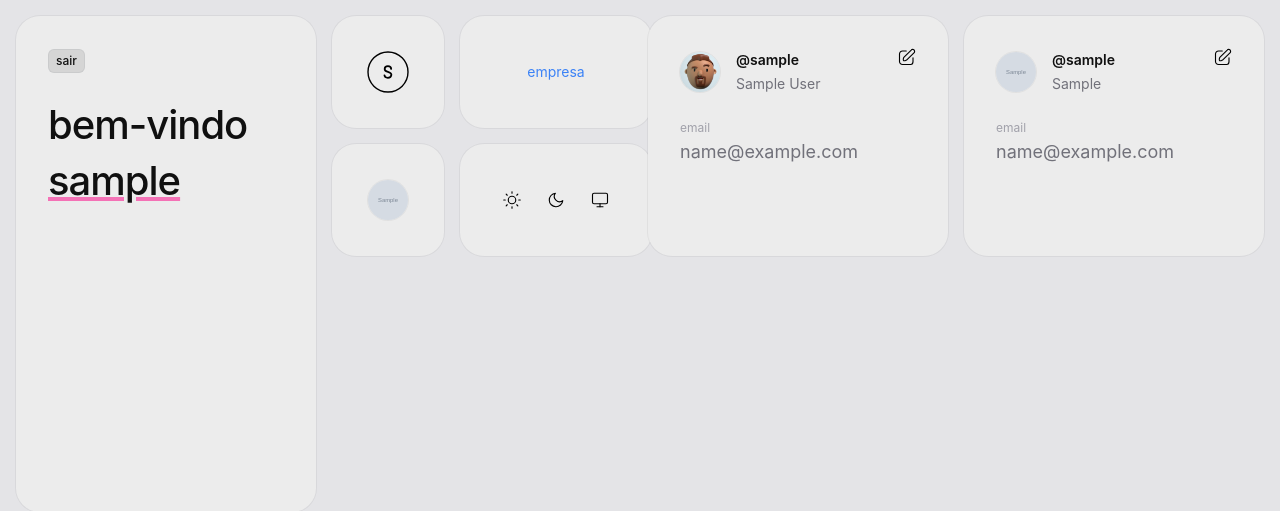
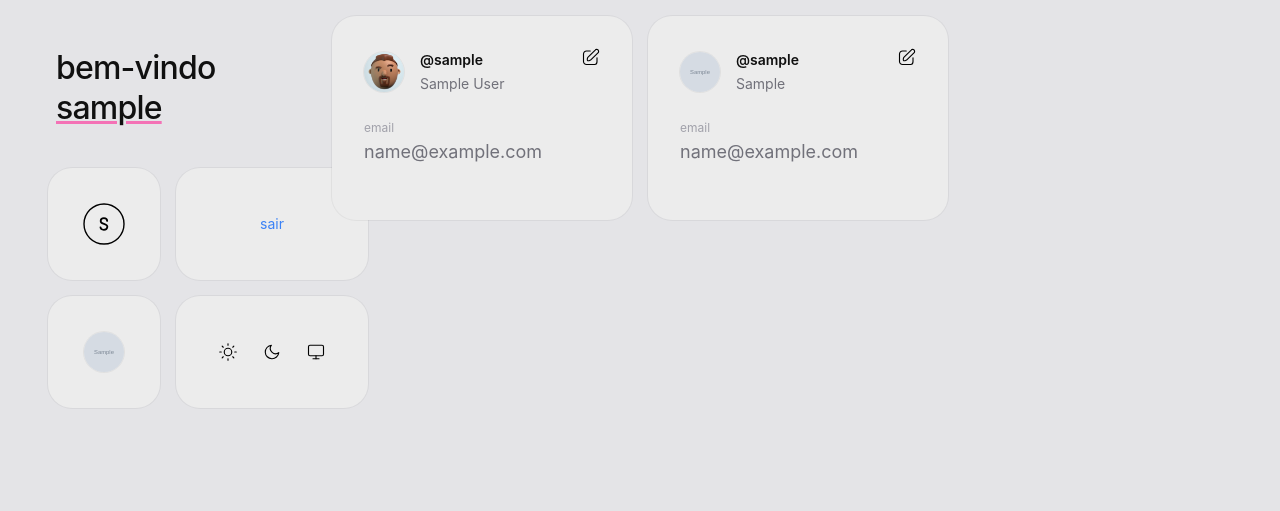
Before and after one commit to hugobelem/erp, a Django app: page /conta/ in a window 1280 px wide. Shown: the top 511 px of the page. Run offline with Django 5.2, Linux system fonts and the light colour scheme; a user stored in the database is signed in; tables that the repository leaves empty hold one stand-in row (values such as "Sample post"); grey boxes marked "Sample" are stand-in pictures.

Commit message:
changed nav layout

```diff
--- a/static/output.css
+++ b/static/output.css
@@ -614,6 +614,26 @@
   margin-top: auto;
 }
 
+.mb-7 {
+  margin-bottom: 1.75rem;
+}
+
+.mb-8 {
+  margin-bottom: 2rem;
+}
+
+.ml-4 {
+  margin-left: 1rem;
+}
+
+.mt-10 {
+  margin-top: 2.5rem;
+}
+
+.ml-2 {
+  margin-left: 0.5rem;
+}
+
 .block {
   display: block;
 }
@@ -1000,6 +1020,14 @@
   --tw-ring-color: rgb(16 16 16 / 0.05);
 }
 
+.ring-primary\/10 {
+  --tw-ring-color: rgb(16 16 16 / 0.1);
+}
+
+.ring-primary\/0 {
+  --tw-ring-color: rgb(16 16 16 / 0);
+}
+
 .transition {
   transition-property: color, background-color, border-color, text-decoration-color, fill, stroke, opacity, box-shadow, transform, filter, -webkit-backdrop-filter;
   transition-property: color, background-color, border-color, text-decoration-color, fill, stroke, opacity, box-shadow, transform, filter, backdrop-filter;
@@ -1064,6 +1092,12 @@
 .hover\:shadow-xl:hover {
   --tw-shadow: 0 20px 25px -5px rgb(0 0 0 / 0.1), 0 8px 10px -6px rgb(0 0 0 / 0.1);
   --tw-shadow-colored: 0 20px 25px -5px var(--tw-shadow-color), 0 8px 10px -6px var(--tw-shadow-color);
+  box-shadow: var(--tw-ring-offset-shadow, 0 0 #0000), var(--tw-ring-shadow, 0 0 #0000), var(--tw-shadow);
+}
+
+.hover\:shadow-md:hover {
+  --tw-shadow: 0 4px 6px -1px rgb(0 0 0 / 0.1), 0 2px 4px -2px rgb(0 0 0 / 0.1);
+  --tw-shadow-colored: 0 4px 6px -1px var(--tw-shadow-color), 0 2px 4px -2px var(--tw-shadow-color);
   box-shadow: var(--tw-ring-offset-shadow, 0 0 #0000), var(--tw-ring-shadow, 0 0 #0000), var(--tw-shadow);
 }
 
@@ -1222,6 +1256,16 @@
     font-size: 1.125rem;
     line-height: 2rem;
   }
+
+  .lg\:text-2xl {
+    font-size: 1.5rem;
+    line-height: 2rem;
+  }
+
+  .lg\:text-3xl {
+    font-size: 2rem;
+    line-height: 2.5rem;
+  }
 }
 
 @media (min-width: 1280px) {
@@ -1301,6 +1345,10 @@
   --tw-ring-color: rgb(236 236 236 / 0.1);
 }
 
+.dark\:ring-white\/0:where(.dark, .dark *) {
+  --tw-ring-color: rgb(236 236 236 / 0);
+}
+
 .dark\:hover\:bg-tertiary:hover:where(.dark, .dark *) {
   --tw-bg-opacity: 1;
   background-color: rgb(38 38 38 / var(--tw-bg-opacity));
--- a/users/templates/users/account.html
+++ b/users/templates/users/account.html
@@ -5,7 +5,7 @@
 
 {% include "users/nav.html" %}
 
-{% include "users/buttons.html" %}
+{% comment %} {% include "users/buttons.html" %} {% endcomment %}
 
 {% include "users/user.html" %}
 
--- a/users/templates/users/nav.html
+++ b/users/templates/users/nav.html
@@ -1,21 +1,100 @@
-<div class="lg:row-span-2 ring-1 dark:ring-white/10 ring-primary/5 bg-white dark:bg-secondary dark:shadow-thick rounded-3xl p-8 h-full flex flex-col">
-    <nav>
-      <div class="relative flex items-center gap-x-4">
-        {% if request.user.is_authenticated %}
-        <a href="{% url "users:logout" %}" class="text-sm">
-          <span class="inline-flex items-center rounded-md dark:hover:bg-tertiary dark:hover:text-white dark:text-primary dark:bg-white px-2 py-1 text-xs font-medium bg-primary/10 hover:bg-primary/25 text-primary hover:text-primary ring-1 ring-inset ring-gray-500/10">
-            sair
-          </span>
-        </a>
-        {% endif %}
-      </div>
-    </nav>
-
-    <p class="text-xl mt-6 font-medium lg:text-4xl tracking-tight text-primary dark:text-white">
+<div class="lg:row-span-2 rounded-3xl p-8 h-full flex flex-col">
+    <p class="text-xl ml-2 font-medium lg:text-3xl tracking-tight text-primary dark:text-white">
       bem-vindo
       <a href="{% url "users:account" %}"
         class="underline decoration-3 decoration-pink-400">
         {{ first_name | lower }}
       </a>
     </p>
+
+    <div class="grid grid-rows-2 lg:grid-rows-4 grid-flow-col gap-4 mt-10">
+      <a href="{% url "users:account" %}" class="lg:row-span-2">
+          <div class="ring-1 dark:ring-white/10 hover:shadow-xl ring-primary/5 bg-white dark:bg-secondary dark:text-white dark:shadow-thick rounded-3xl p-8 h-full flex flex-col justify-center items-stretch overflow-hidden text-center lg:text-center">
+              <div class="flex gap-x-1 justify-center">
+                  {{ avatar }}
+              </div>
+          </div>
+      </a>
+
+      <a href="{% url "users:account" %}" class="lg:row-span-2">
+          <div class="ring-1 dark:ring-white/10 hover:shadow-xl ring-primary/5 bg-white dark:bg-secondary dark:text-white dark:shadow-thick rounded-3xl p-8 h-full flex flex-col justify-center items-stretch overflow-hidden text-center lg:text-center">
+              <div class="flex gap-x-1 justify-center">
+                  <img
+                  src="{{ empresa.logo.url }}"
+                  alt=""
+                  class="h-10 w-10 rounded-full ring-1 dark:ring-white/10 ring-primary/5"/>
+              </div>
+          </div>
+      </a>
+
+      <div class="lg:col-span-2 xl:col-span-1 h-full flex flex-col text-center justify-center lg:row-span-2 ring-1 dark:ring-white/10 ring-primary/5 dark:text-white bg-white dark:bg-secondary dark:shadow-thick rounded-3xl p-8">
+          <a
+            href="{% url "users:logout" %}"
+            class="text-sm text-blue-500 dark:text-blue-400">
+            sair
+          </a>
+      </div>
+
+      <div class="lg:col-span-2 xl:col-span-1 h-full flex flex-col lg:row-span-2 ring-1 dark:ring-white/10 ring-primary/5 bg-white dark:bg-secondary dark:shadow-thick rounded-3xl p-8 justify-center items-center">
+          <div class="flex gap-x-1 justify-center">
+              <button id="light-theme-button" aria-label="Light theme" class="group flex justify-center items-center size-10 rounded-full">
+                  <svg
+                  xmlns="http://www.w3.org/2000/svg"
+                  width="18"
+                  height="18"
+                  viewBox="0 0 24 24"
+                  fill="none"
+                  stroke="currentColor"
+                  stroke-width="1.5"
+                  stroke-linecap="round"
+                  stroke-linejoin="round"
+                  class="group-hover:stroke-zinc-500 dark:stroke-white group-hover:dark:stroke-zinc-500 transition-colors duration-300 ease-in-out">
+                  <circle cx="12" cy="12" r="5"></circle>
+                  <line x1="12" y1="1" x2="12" y2="3"></line>
+                  <line x1="12" y1="21" x2="12" y2="23"></line>
+                  <line x1="4.22" y1="4.22" x2="5.64" y2="5.64"></line>
+                  <line x1="18.36" y1="18.36" x2="19.78" y2="19.78"></line>
+                  <line x1="1" y1="12" x2="3" y2="12"></line>
+                  <line x1="21" y1="12" x2="23" y2="12"></line>
+                  <line x1="4.22" y1="19.78" x2="5.64" y2="18.36"></line>
+                  <line x1="18.36" y1="5.64" x2="19.78" y2="4.22"></line>
+                  </svg>
+              </button>
+
+              <button id="dark-theme-button" aria-label="Dark theme" class="group flex justify-center items-center size-10 rounded-full">
+                  <svg
+                  xmlns="http://www.w3.org/2000/svg"
+                  width="18"
+                  height="18"
+                  viewBox="0 0 24 24"
+                  fill="none"
+                  stroke="currentColor"
+                  stroke-width="1.5"
+                  stroke-linecap="round"
+                  stroke-linejoin="round"
+                  class="group-hover:stroke-zinc-500 dark:stroke-white group-hover:dark:stroke-zinc-500 transition-colors duration-300 ease-in-out">
+                  <path d="M21 12.79A9 9 0 1 1 11.21 3 7 7 0 0 0 21 12.79z"></path>
+                  </svg>
+              </button>
+
+              <button id="system-theme-button" aria-label="System theme" class="group flex justify-center items-center size-10 rounded-full">
+                  <svg
+                  xmlns="http://www.w3.org/2000/svg"
+                  width="18"
+                  height="18"
+                  viewBox="0 0 24 24"
+                  fill="none"
+                  stroke="currentColor"
+                  stroke-width="1.5"
+                  stroke-linecap="round"
+                  stroke-linejoin="round"
+                  class="group-hover:stroke-zinc-500 dark:stroke-white group-hover:dark:stroke-zinc-500 transition-colors duration-300 ease-in-out">
+                  <rect x="2" y="3" width="20" height="14" rx="2" ry="2"></rect>
+                  <line x1="8" y1="21" x2="16" y2="21"></line>
+                  <line x1="12" y1="17" x2="12" y2="21"></line>
+                  </svg>
+              </button>
+          </div>
+      </div>
+  </div>
 </div>
```
